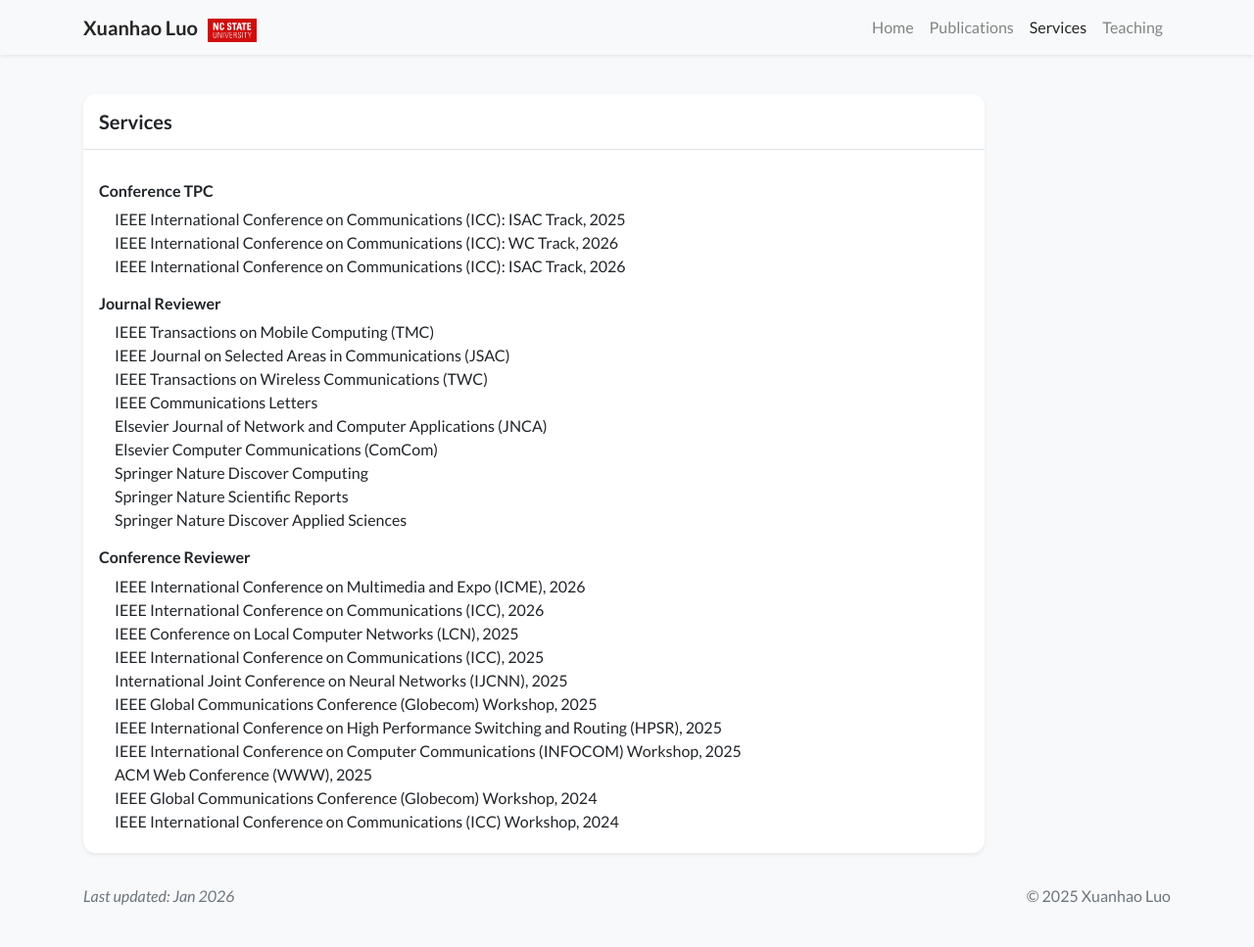
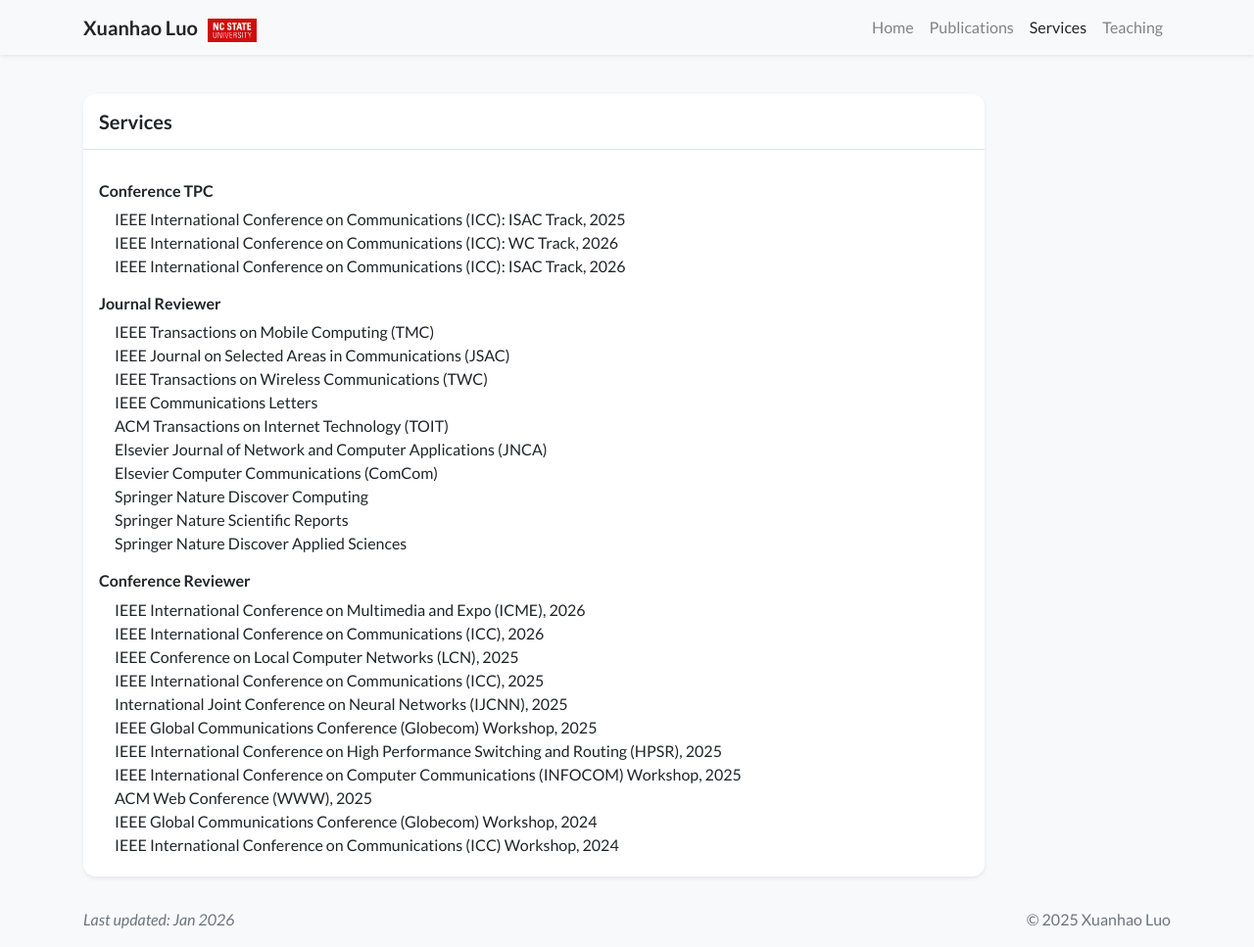
Before and after one commit to Xuanhao-Luo/Xuanhao-Luo.github.io, a Jekyll site: the page built from pages/service.html, in a window 1280 px wide and 967 px high. Shown: the whole window at 98% size. Built offline with Jekyll 4.4.1, drawn with Linux system fonts in a browser that asks for light colours; nearby versions of some CDN libraries; a style sheet for code colours, icons or effects is not loaded.

Commit message:
Update homepage

```diff
--- a/_includes/widgets/services_card.html
+++ b/_includes/widgets/services_card.html
@@ -35,6 +35,7 @@
       <li>IEEE Journal on Selected Areas in Communications (JSAC)</li>
       <li>IEEE Transactions on Wireless Communications (TWC)</li>
       <li>IEEE Communications Letters</li>
+      <li>ACM Transactions on Internet Technology (TOIT)</li>
       <li>Elsevier Journal of Network and Computer Applications (JNCA)</li>
       <li>Elsevier Computer Communications (ComCom)</li>
       <li>Springer Nature Discover Computing</li>
```
